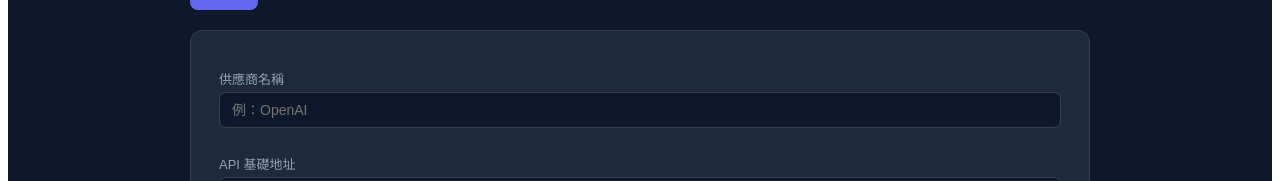
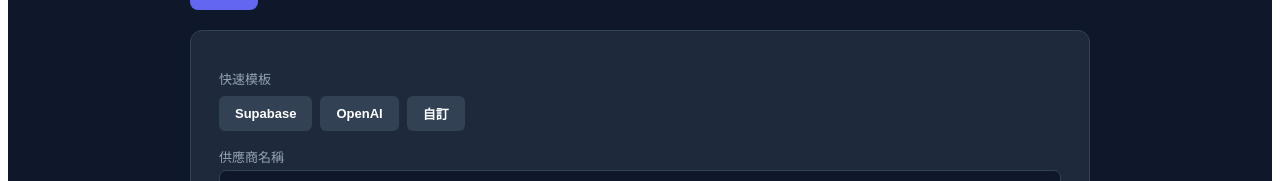
Before and after one commit to kinai9661/ezif, a Next.js app: page /admin/providers in a window 1280 px wide. Both pictures are taken after a click on the button "+ 新增供應商". Shown: the part 261-442 px from the top of the page. Built offline with nearby package versions, Linux system fonts and the light colour scheme; no server answers.

Commit message:
feat: add Supabase provider template and enhance API response normalization

```diff
--- a/pages/admin/providers.tsx
+++ b/pages/admin/providers.tsx
@@ -14,6 +14,19 @@
   const [success, setSuccess] = useState('');
   const [showForm, setShowForm] = useState(false);
   const [form, setForm] = useState({ name: '', baseUrl: '', apiKey: '', enabled: true });
+  const [selectedTemplate, setSelectedTemplate] = useState('');
+
+  const TEMPLATES = {
+    supabase: { name: 'Supabase', baseUrl: 'https://gjosebfngzowbcrwzxnw.supabase.co/functions/v1', apiKey: '' },
+    openai: { name: 'OpenAI', baseUrl: 'https://api.openai.com', apiKey: '' },
+    custom: { name: '', baseUrl: '', apiKey: '' },
+  };
+
+  const applyTemplate = (templateKey: string) => {
+    const template = TEMPLATES[templateKey as keyof typeof TEMPLATES];
+    setForm({ ...template, enabled: true });
+    setSelectedTemplate(templateKey);
+  };
 
   useEffect(() => {
     fetch('/api/admin/providers')
@@ -110,6 +123,14 @@
 
             {showForm && (
               <form onSubmit={handleAdd} style={s.form}>
+                <div style={s.templateRow}>
+                  <label style={s.label}>快速模板</label>
+                  <div style={s.templateBtns}>
+                    <button type="button" onClick={() => applyTemplate('supabase')} style={{...s.templateBtn, background: selectedTemplate === 'supabase' ? '#818cf8' : '#334155'}}>Supabase</button>
+                    <button type="button" onClick={() => applyTemplate('openai')} style={{...s.templateBtn, background: selectedTemplate === 'openai' ? '#818cf8' : '#334155'}}>OpenAI</button>
+                    <button type="button" onClick={() => applyTemplate('custom')} style={{...s.templateBtn, background: selectedTemplate === 'custom' ? '#818cf8' : '#334155'}}>自訂</button>
+                  </div>
+                </div>
                 <label style={s.label}>{t('providers.name')}</label>
                 <input
                   value={form.name}
@@ -216,4 +237,7 @@
   td: { padding: '12px 16px', color: '#f1f5f9', fontSize: 14 },
   toggleBtn: { padding: '4px 12px', color: '#fff', border: 'none', borderRadius: 4, cursor: 'pointer', fontSize: 12, fontWeight: 600 },
   deleteBtn: { padding: '4px 12px', background: '#ef4444', color: '#fff', border: 'none', borderRadius: 4, cursor: 'pointer', fontSize: 12 },
+  templateRow: { marginBottom: 16 },
+  templateBtns: { display: 'flex', gap: 8, marginTop: 8 },
+  templateBtn: { padding: '8px 16px', color: '#fff', border: 'none', borderRadius: 6, cursor: 'pointer', fontSize: 13, fontWeight: 600, transition: 'background 0.2s' },
 };
--- a/pages/api/generate.ts
+++ b/pages/api/generate.ts
@@ -100,6 +100,12 @@
   }
   if (typeof data === 'string') {
     return { data: [{ url: data }] };
+  }
+  if (Array.isArray(data)) {
+    return { data: data.map(item => typeof item === 'string' ? { url: item } : item) };
+  }
+  if (data.image_url) {
+    return { data: [{ url: data.image_url }] };
   }
   return data;
 }
```
